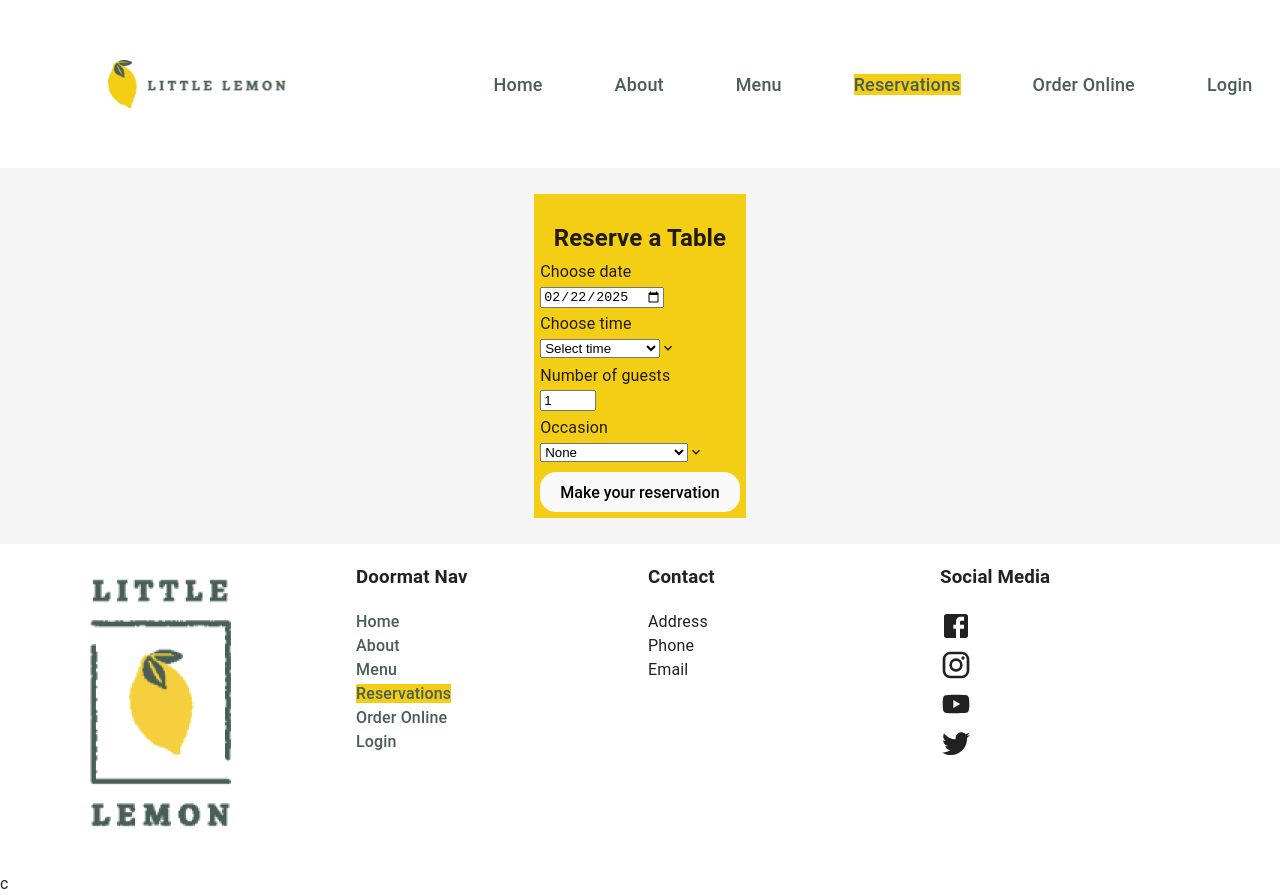
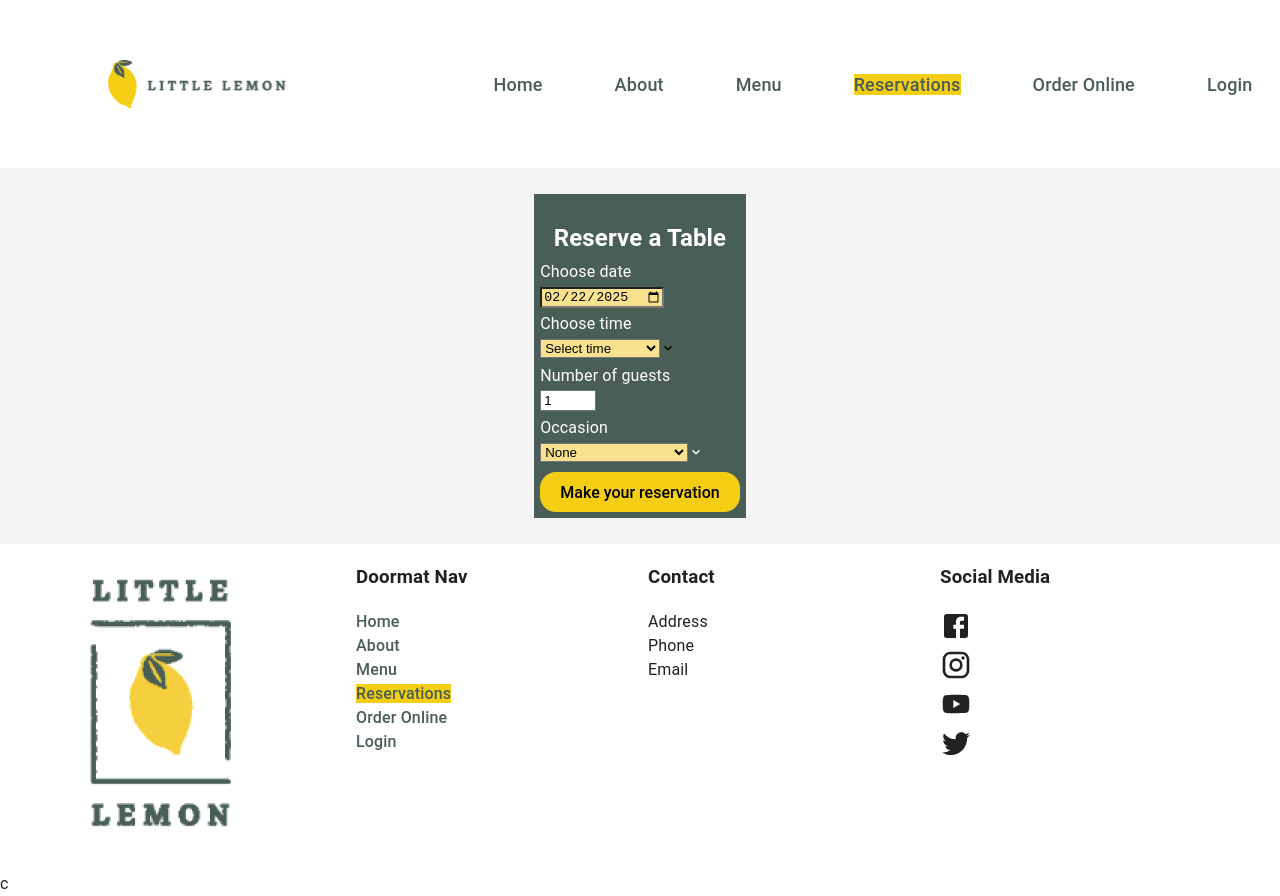
Before and after one commit to djbauch/little-lemon-2, a React (Vite) app: page /reservations in a window 1280 px wide. Built offline with nearby package versions, Linux system fonts and the light colour scheme.

Commit message:
Tests passing. Moving on to next phase

```diff
--- a/src/components/BookingForm.tsx
+++ b/src/components/BookingForm.tsx
@@ -71,7 +71,7 @@ const BookingForm = () => {
   return (
     <Container maxW='md' py={6}>
       <form onSubmit={formik.handleSubmit}>
-        <Box p={6} boxShadow='md' borderRadius='md' bg='#f4ce14'>
+        <Box p={6} boxShadow='md' borderRadius='md' bg='#495e57' color='white'>
           <Heading size='lg' mb={4} textAlign='center'>
             Reserve a Table
           </Heading>
@@ -82,6 +82,8 @@ const BookingForm = () => {
             <Input
               id='date'
               type='date'
+              bg='#f8e28f'
+              color='black'
               value={formik.values.date}
               onChange={formik.handleChange}
               onBlur={formik.handleBlur}
@@ -96,6 +98,7 @@ const BookingForm = () => {
               id='time'
               placeholder='Select time'
               value={formik.values.time}
+              color='black'
               onChange={formik.handleChange}
               onBlur={formik.handleBlur}
             >
@@ -146,6 +149,7 @@ const BookingForm = () => {
           <Button
             type='submit'
             colorScheme='teal'
+            bg='#f4ce14'
             width='full'
             mt={4}
             isDisabled={!formik.isValid || formik.isSubmitting}
--- a/src/scss/styles.scss
+++ b/src/scss/styles.scss
@@ -23,7 +23,7 @@ $font-size-base: 16px;
   --brand-highlight-dark-color: oklch(46.23% 0.0279 172.69);
   --color-gray-50: oklch(98.42% 0.0034 247.86);
   --color-gray-100: oklch(12% 9.5% 264 / 5%);
-  --color-gray-200: oklch(12% 9.0% 264 / 8%);
+  --color-gray-200: oklch(12% 9% 264 / 8%);
   --color-gray-300: oklch(12% 8.5% 264 / 17%);
   --color-gray-900: oklch(12% 5% 264 / 90%);
 
@@ -44,12 +44,11 @@ $font-size-base: 16px;
   box-sizing: inherit;
 }
 
-
 body {
   font-family: var(--main-font);
   font-size: 16px;
   width: 100%;
-  background-color:  #ffffff;
+  background-color: #ffffff;
   color: black;
   box-sizing: border-box;
 }
@@ -103,8 +102,7 @@ nav > img {
   font-size: 18px;
 }
 
-
-a.active{
+a.active {
   background-color: #f4ce14;
 }
 
@@ -151,7 +149,6 @@ main {
   margin-left: 64px;
   display: block;
   width: 65em;
-
 }
 .right-side {
   display: block;
@@ -182,7 +179,7 @@ main {
 }
 
 .hero p {
-  display:inline;
+  display: inline;
   margin-top: 0;
   font-size: 18pt;
   font-weight: regular;
@@ -197,7 +194,6 @@ main {
   margin-left: 64px;
   margin-top: 64px;
 }
-
 
 .textblock {
   display: block;
@@ -214,17 +210,16 @@ main {
   display: block;
   background-color: white;
   color: #495e57;
-
 }
 
-.highlights  {
+.highlights {
   margin-top: 120px;
   margin-left: 64px;
 }
 
 .cards {
   margin-top: 64px;
-  margin-left:64px;
+  margin-left: 64px;
   align-self: center;
 }
 
@@ -244,7 +239,7 @@ main {
 }
 
 .acknowledgement {
-  background-color: var(--brand-light-color)
+  background-color: var(--brand-light-color);
 }
 
 button {
@@ -340,7 +335,7 @@ button:focus-visible {
 }
 
 .ScrubAreaCursor {
-  filter: drop-shadow(0 1px 1px #0008)
+  filter: drop-shadow(0 1px 1px #0008);
 }
 
 .Label {
@@ -384,4 +379,8 @@ button:focus-visible {
   button {
     background-color: #f9f9f9;
   }
+  select {
+    background-color: #f8e28f;
+    color: black;
+  }
 }
```
